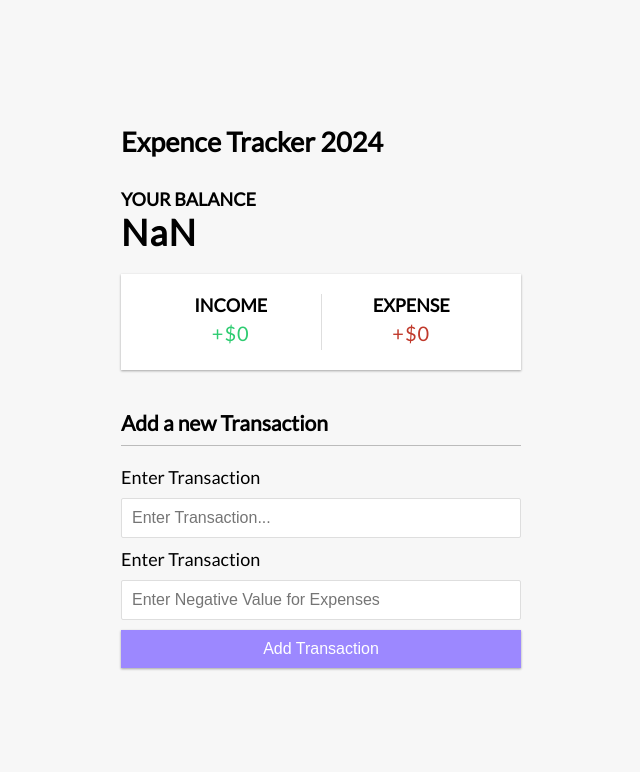
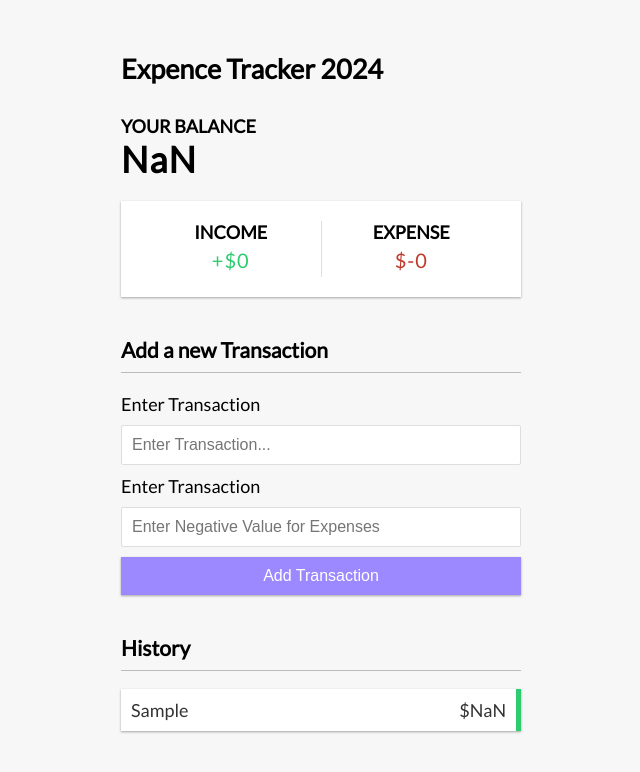
Before and after one commit to Isacampos8a/homework4, a Vue app: page / in a window 1280 px wide. Both pictures are taken after typing "Sample", "Sample" into the empty fields and a click on the button "Add Transaction". Shown: the top 772 px of the page, without its empty margins (319-959 px from the left). Built offline with nearby package versions, Linux system fonts and the light colour scheme.

Commit message:
Completed Expense Tracker

```diff
--- a/src/App.vue
+++ b/src/App.vue
@@ -2,8 +2,10 @@
     import Header from './components/Header.vue';
     import Balance from './components/Balance.vue';
     import IncomeExpenses from './components/IncomeExpenses.vue';
-    import AddTransaction from './components/Addtransaction.vue';
-    import {ref, computed} from 'vue'
+    import AddTransaction from './components/AddTransaction.vue';
+    import TransactionList from './components/TransactionList.vue';
+
+    import {ref, computed, onMounted} from 'vue'
 
     const transactions = ref([])
 
@@ -31,10 +33,35 @@
 
     const handleTransaction = (transactionData) => {
         transactions.value.push({
+            id: generateID(),
             text: transactionData.text,
             amount: transactionData.amount,
+
         })
+        saveToLocalStorage()
     }
+
+    const generateID = () => {
+        return Math.floor(Math.random()*10000000)
+    }
+
+    const handleDelete = (id) => {
+        transactions.value = transactions.value.filter((x) => x.id !== id)
+        saveToLocalStorage()
+    }
+
+    const saveToLocalStorage = () => {
+        localStorage.setItem('transactions', JSON.stringify(transactions.value))
+    }
+
+    onMounted(() => {
+        const savedTransactions = JSON.parse(localStorage.getItem('transactions'))
+
+        if(savedTransactions){
+            transactions.value = savedTransactions
+        }
+    })
+
 
 
 
@@ -47,6 +74,7 @@
         <Balance :total="sum"></Balance>
         <IncomeExpenses :income="moneyIn" :expense="moneyOut"></IncomeExpenses>
         <AddTransaction @transactionSubmitted="handleTransaction"></AddTransaction>
+        <TransactionList :transactions="transactions" @transactionDeleted="handleDelete"></TransactionList>
     </div>
 
 
--- a/src/components/AddTransaction.vue
+++ b/src/components/AddTransaction.vue
@@ -30,7 +30,7 @@
         </div>
         <div class="form-control">
             <label for="amount">Enter Transaction</label>
-            <input type="text" id="text" v-model="amount" placeholder="Enter Negative Value for Expenses">
+            <input type="text" id="amount" v-model="amount" placeholder="Enter Negative Value for Expenses">
         </div>
         <button class="btn">Add Transaction</button>
 
--- a/src/components/Balance.vue
+++ b/src/components/Balance.vue
@@ -1,5 +1,5 @@
 <script setup>
-    import { defineProps } from 'vue';
+    import {defineProps} from 'vue';
 
     const props = defineProps({
         total: {
--- a/src/components/IncomeExpenses.vue
+++ b/src/components/IncomeExpenses.vue
@@ -21,7 +21,7 @@
         </div>
         <div>
             <h4>expense</h4>
-            <p id="money-minus" class="money minus">+${{ expense  }}</p>
+            <p id="money-minus" class="money minus">$-{{ expense  }}</p>
         </div>
     </div>
 
--- /dev/null
+++ b/src/components/TransactionList.vue
@@ -0,0 +1,30 @@
+<script setup>
+    import {defineProps, defineEmits} from 'vue'
+
+    const props = defineProps({
+        transactions: {
+            type: Array,
+            require: true,
+        }
+    })
+
+    const emit = defineEmits(['transactionDeleted'])
+
+    const deleteTransaction = (id) => {
+        emit('transactionDeleted', id)
+    }
+
+</script>
+
+<template>
+    <h3>History</h3>
+    <ul id="list" class="list">
+        <li v-for="x in transactions" v-bind:key="x.id"
+        v-bind:class="x.amount < 0 ? 'minus' : 'plus'">
+        {{ x.text }} <span> ${{ x.amount }}</span>
+        <button @click="deleteTransaction(x.id)" class="delete-btn">X</button>
+        </li>
+    </ul>
+
+
+</template>
```
